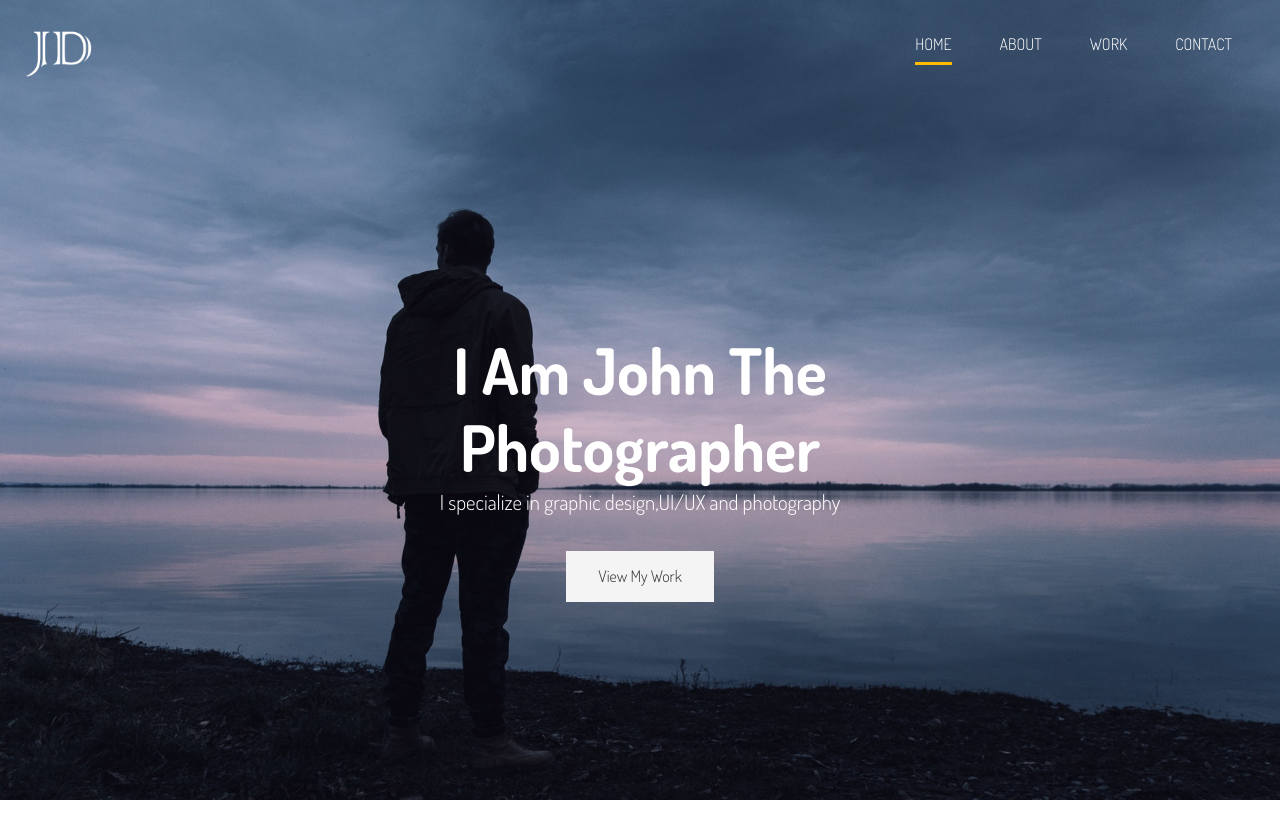
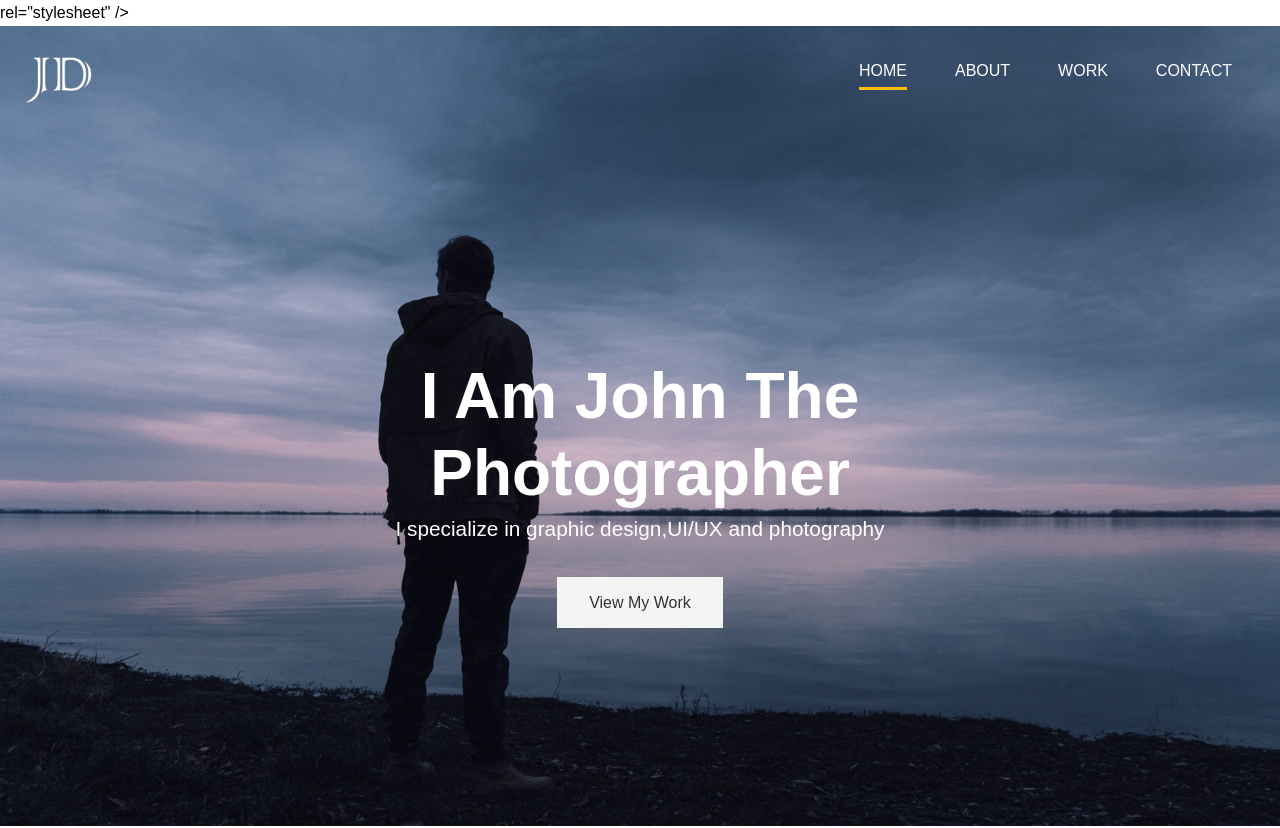
Before and after one commit to miyakoshan/portfolio_website, a website: page dist/index.html in a window 1280 px wide. Shown: the top 828 px of the page. Drawn offline with Linux system fonts and the light colour scheme.

Commit message:
Edit the element

```diff
--- a/dist/index.html
+++ b/dist/index.html
@@ -10,9 +10,6 @@
       rel="stylesheet"
       href="path/to/font-awesome/css/font-awesome.min.css"
     />
-
-    <link
-      href="https://fonts.googleapis.com/css2?family=Dosis:wght@300;700&display=swap"
       rel="stylesheet"
     />
 
```
